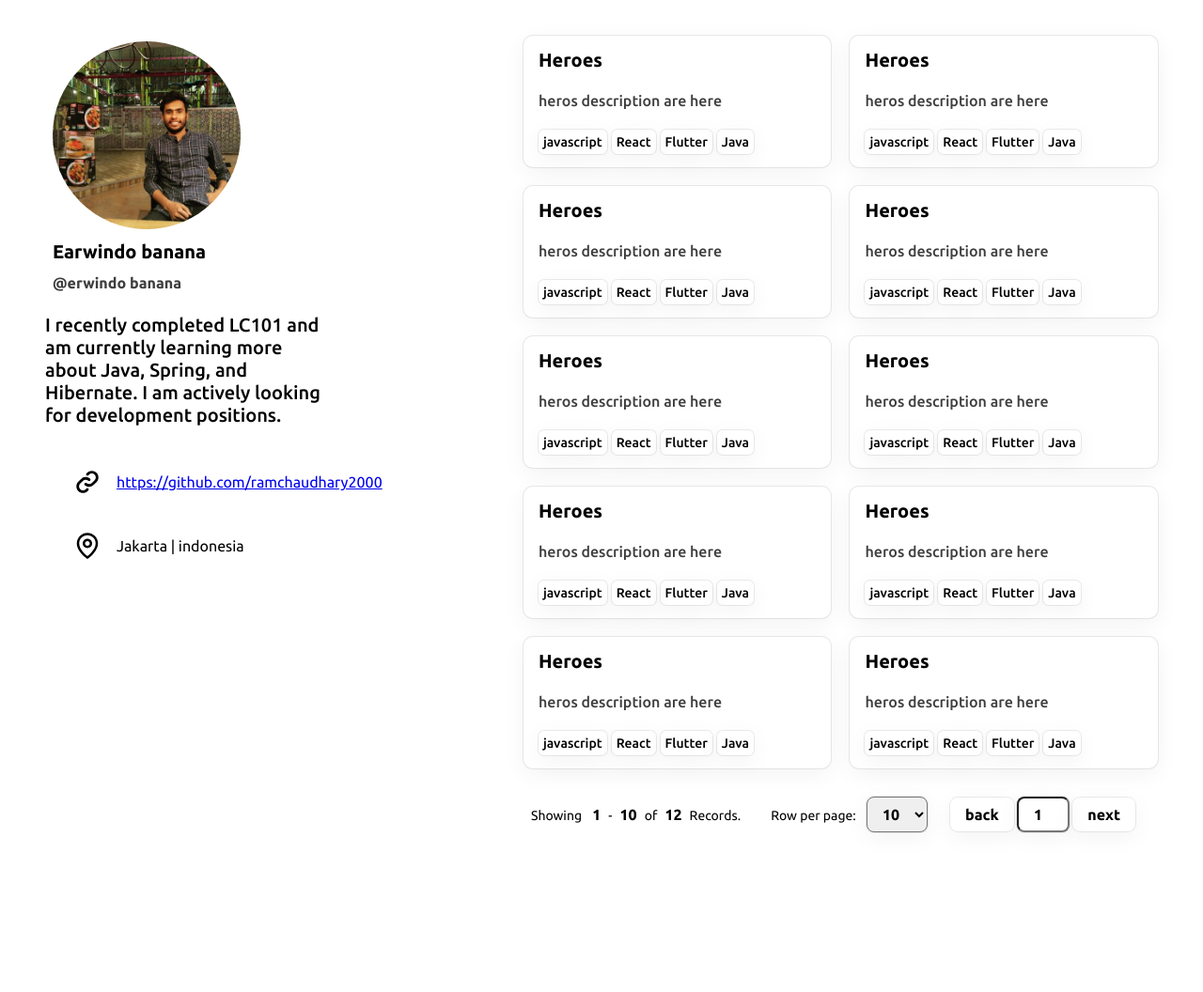
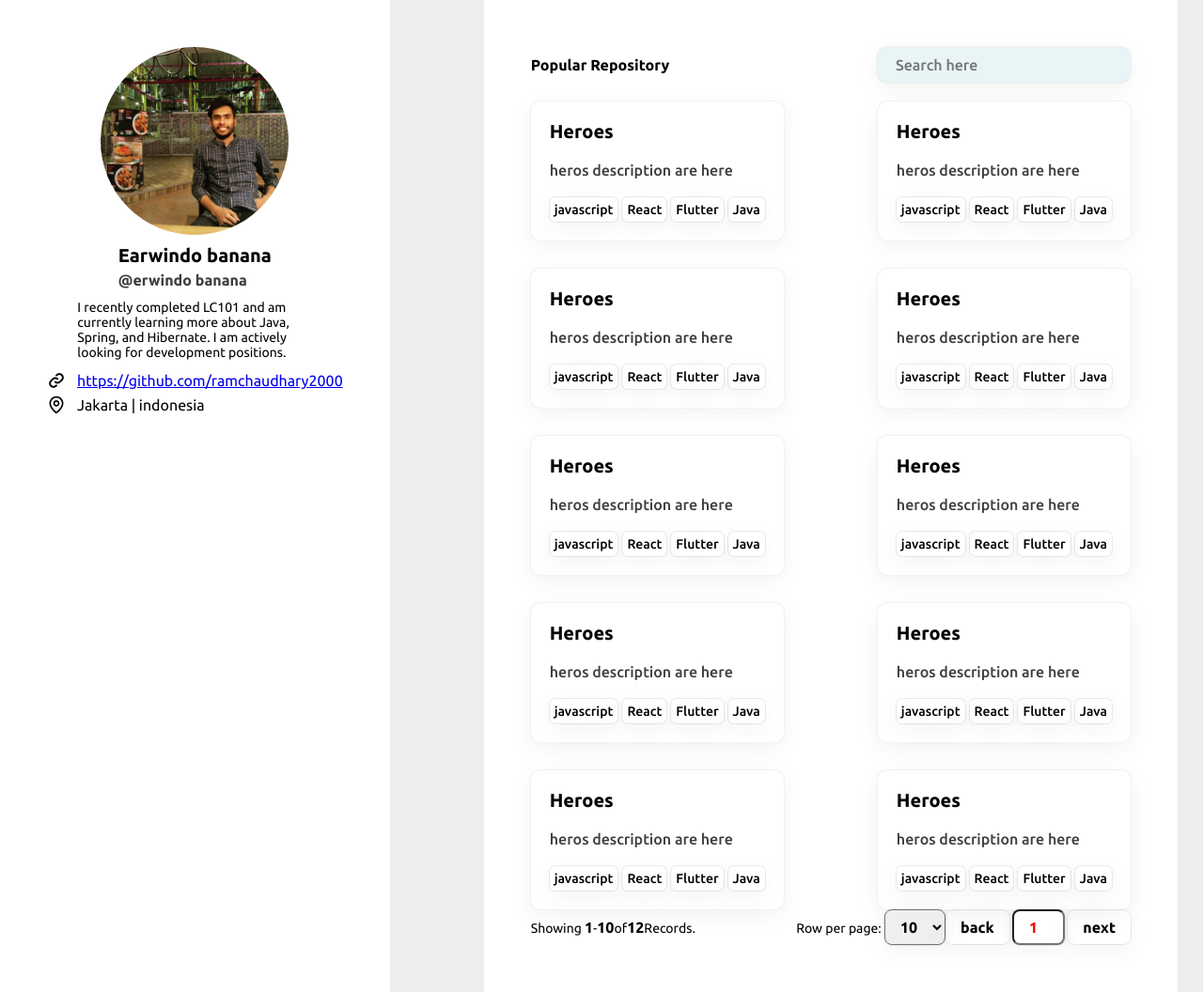
Before and after one commit to ramchaudhary2000/fyle_intern_task, a plain HTML site: page index.html in a window 1280 px wide. Shown: the whole page at 94% size. Before the commit the page ends 942 px from the top, so only its background shows below. Drawn offline with Linux system fonts and the light colour scheme.

Commit message:
revived UI

```diff
--- a/index.css
+++ b/index.css
@@ -1,26 +1,35 @@
 *{
-    padding: 6px 8px ;
+    margin: 0;
     font-family: 'Poppins', sans-serif;
     font-family: 'Ubuntu', sans-serif;
 }
 
+body{
+    background-color: #EDEDED;
+}
+
 .profile_page{
     display: flex;
-    justify-content: space-between;
+    gap: 100px;
 }
 
 .user_profile{
     display: flex;
     flex-direction: column;
-    gap: 6px;
+    gap: 12px;
     max-width: 400px;
-    align-items: flex-start ;
+    align-items: center ;
+    padding: 50px;
+    background-color: #ffff;
+    /* box-shadow: rgba(0, 0, 0, 0.05) 0px 6px 24px 0px, rgba(0, 0, 0, 0.08) 0px 0px 0px 1px; */
+
 }
 
 .profile{
     display: flex;
     flex-direction: column;
-    align-items: flex-start;
+    gap: 10px;
+    align-items: center;
     font-size: 20px;
     font-weight: 600;
 }
@@ -32,6 +41,12 @@
 
 }
 
+.profile_name{
+    display: flex;
+    flex-direction: column;
+    gap: 5px;
+}
+
 .username{
     font-size: 16px;
     font-weight: 600;
@@ -39,35 +54,73 @@
 }
 
 .bio{
-    font-size: 20px;
-    font-weight: 500;
-    max-width: 300px;
+
+    font-size: 14px;
+    font-weight: 400;
+    max-width: 250px;
     text-align: start;
+}
+
+.information{
+    display: flex;
+    flex-direction: column;
+    gap: 6px;
 }
 
 .link{
     display: flex;
     align-items: center;
-    margin: 14px;
+    gap: 12px;
 }
 
 .link>img{
-    max-width: 30px;
+    max-width: 20px;
 }
 
 .location{
     display: flex;
     align-items: center;
-    margin: 14px;
+    gap: 12px;
 }
 
 .location >img{
-    max-width: 30px;
+    max-width: 20px;
+}
+
+.repo{
+    /* box-shadow: rgba(0, 0, 0, 0.05) 0px 6px 24px 0px, rgba(0, 0, 0, 0.08) 0px 0px 0px 1px; */
+    background-color: #ffff;
+    padding: 50px;
+}
+
+.search_box{
+    padding: 0 0 20px 0;
+    display: flex;
+    justify-content: space-between;
+    align-items: center;
+    font-size: 16px;
+    font-weight: 600;
+
+
+}
+
+#searchbox{
+    width: 230px;
+    padding: 10px 20px;
+    font-size: 16px;
+    font-weight: 500;
+    outline: none;
+    border: none;
+    border-radius: 10px;
+    background-color: #E9F4F6;
+    box-shadow: rgba(0, 0, 0, 0.05) 0px 6px 24px 0px, rgba(0, 0, 0, 0.08) 0px 0px 0px 0.5px;
+
 }
 
 .content{
     display: grid;
-    gap: 20px;
+    row-gap: 30px;
+    column-gap: 100px;
     grid-template-columns: 1fr 1fr;
 
 }
@@ -75,12 +128,12 @@
 .repo_box{
     display: flex;
     flex-direction: column;
-    gap: 10px;
+    gap: 20px;
     max-width: 400px;
-    padding: 8px;
+    padding: 20px;
     border-radius: 10px;
     background-color: #ffff;
-    box-shadow: rgba(0, 0, 0, 0.05) 0px 6px 24px 0px, rgba(0, 0, 0, 0.08) 0px 0px 0px 1px;
+    box-shadow: rgb(242, 242, 242) 0px 6px 24px 0px, rgb(242, 242, 242) 0px 0px 0px 1px;
 }
 
 .repo_name{
@@ -162,13 +215,14 @@ select{
 
 
 
-input{
+.current{
     max-width: 20px;
     box-shadow: rgba(0, 0, 0, 0.05) 0px 6px 24px 0px, rgba(0, 0, 0, 0.08) 0px 0px 0px 1px;
     border-radius: 8px;
     padding: 8px 16px;
     font-size: 16px;
     font-weight: 600;
+    color: red;
 }
 
 .selector{
--- a/index.html
+++ b/index.html
@@ -12,10 +12,13 @@
 <body>
     <div class="profile_page">
         <div class="user_profile">
+
             <div class="profile">
-                <img src="src/images/profile image.jpg" alt="PP">
-                <div class="name">Earwindo banana</div>
-                <div class="username">@erwindo banana</div>
+                <img  src="src/images/profile image.jpg" alt="PP">
+                <div class="profile_name">
+                    <div class="name">Earwindo banana</div>
+                    <div class="username">@erwindo banana</div>
+                </div>
             </div>
             <div class="bio">I recently completed LC101 and am currently learning more about Java,
                 Spring, and Hibernate. I am actively looking for development positions.
@@ -32,6 +35,10 @@
             </div>
         </div>
         <div class="repo">
+            <div class="search_box">
+                <div class="popular_repo">Popular Repository</div>
+                <div class="searchbox"><input id="searchbox" type="text" placeholder="Search here"><img src="#" alt=""></div>
+            </div>
             <div class="content">
                 <div class="repo_box">
                     <div class="repo_name">Heroes</div>
```
